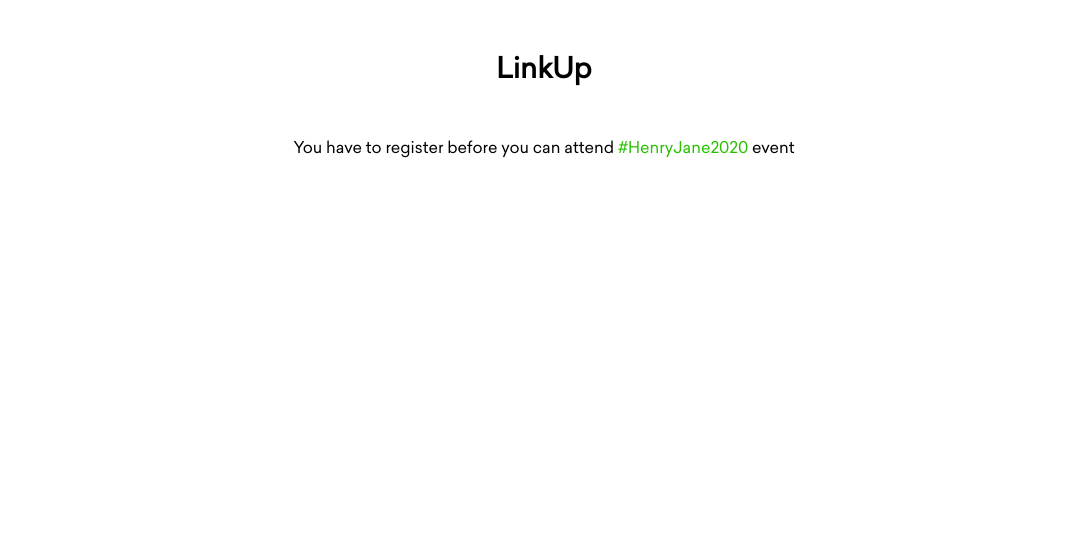
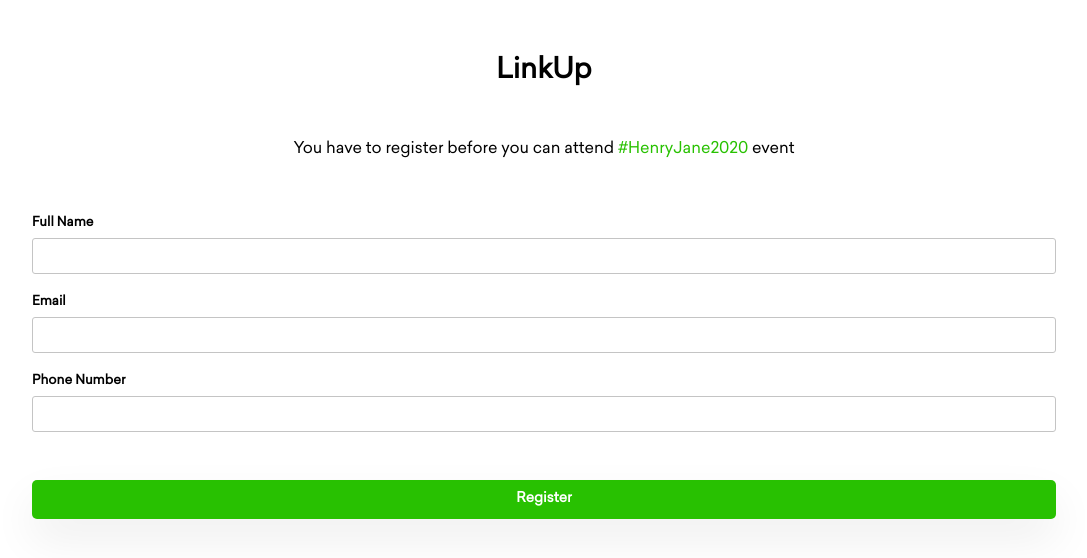
Before and after one commit to chibaba/owan, a React (Create React App) app: page /userReg in a window 1280 px wide. Shown: the top 558 px of the page, without its empty margins (96-1183 px from the left). Built offline with nearby package versions, Linux system fonts and the light colour scheme.

Commit message:
user registration page

```diff
--- a/src/Commons/FormInput/Index.jsx
+++ b/src/Commons/FormInput/Index.jsx
@@ -0,0 +1,32 @@
+import React from 'react';
+import styled from 'styled-components';
+import PropType from "prop-types"
+
+const FormInput =({name, type, onChange})=>{
+    return(
+        <InputField
+        name={name}
+        type={type}
+        onChange={onChange}
+        />
+
+    )
+}
+
+const InputField = styled.input`
+        width: 100%;
+        box-sizing: border-box;
+        padding: 8px 0;
+        font: inherit;
+        border-radius: 3px;
+        margin-top: 5px;
+        margin-bottom: 1rem;
+        border: 1px solid  #C4C4C4;
+        outline: none;
+`
+FormInput.propType={
+    name: PropType.string.isRequired,
+    type: PropType.string.isRequired,
+    onChange: PropType.func.isRequired
+}
+export default FormInput
--- a/src/Commons/UserRegistration/index.jsx
+++ b/src/Commons/UserRegistration/index.jsx
@@ -2,6 +2,9 @@ import React from 'react';
 import DualHeader from "../DualHeader"
 import styled from 'styled-components';
 import Colors from "../Colors"
+
+import FormInput from '../FormInput/Index';
+import Button from '../Button';
 
 
 
@@ -13,6 +16,41 @@ const UserRegistration =({event})=>{
     <Instruction>You have to register before you can attend <EventTitle>{event="#HenryJane2020"}</EventTitle> event</Instruction>
         </DualHeader>
     <RegFormWrapper>
+        <FormData>
+            <div>
+            <LabelField >
+                Full Name
+                <FormInput
+                name="fullName"
+                type="text"
+                required
+
+                />
+            </LabelField>
+            </div>
+            <div>
+            <LabelField>
+                Email
+                <FormInput
+                 name="email"
+                 type="email"
+
+                />
+            </LabelField>
+            </div>
+            <NumberDiv>
+            <LabelField>
+                Phone Number
+                <FormInput
+                 name="PhoneNumber"
+                 type="Number"
+
+                />
+            </LabelField>
+            </NumberDiv>
+        <Button text="Register"/>
+        </FormData>
+
 
     </RegFormWrapper>
 
@@ -26,6 +64,12 @@ const RegFormWrapper = styled.section`
     flex-direction: column;
     margin: auto;
 
+
+`
+const FormData = styled.form`
+    display: flex;
+    flex-direction: column;
+
 `
 const Instruction= styled.p`
     padding-top:1.5rem;
@@ -36,4 +80,12 @@ const EventTitle = styled.span`
  color: ${Colors.defaultGreen}
 
 `
+const LabelField = styled.label`
+font-weight: 600;
+font-size: 13px;
+`
+const NumberDiv = styled.div`
+margin-bottom: 2rem;
+
+`
 export default UserRegistration
```
